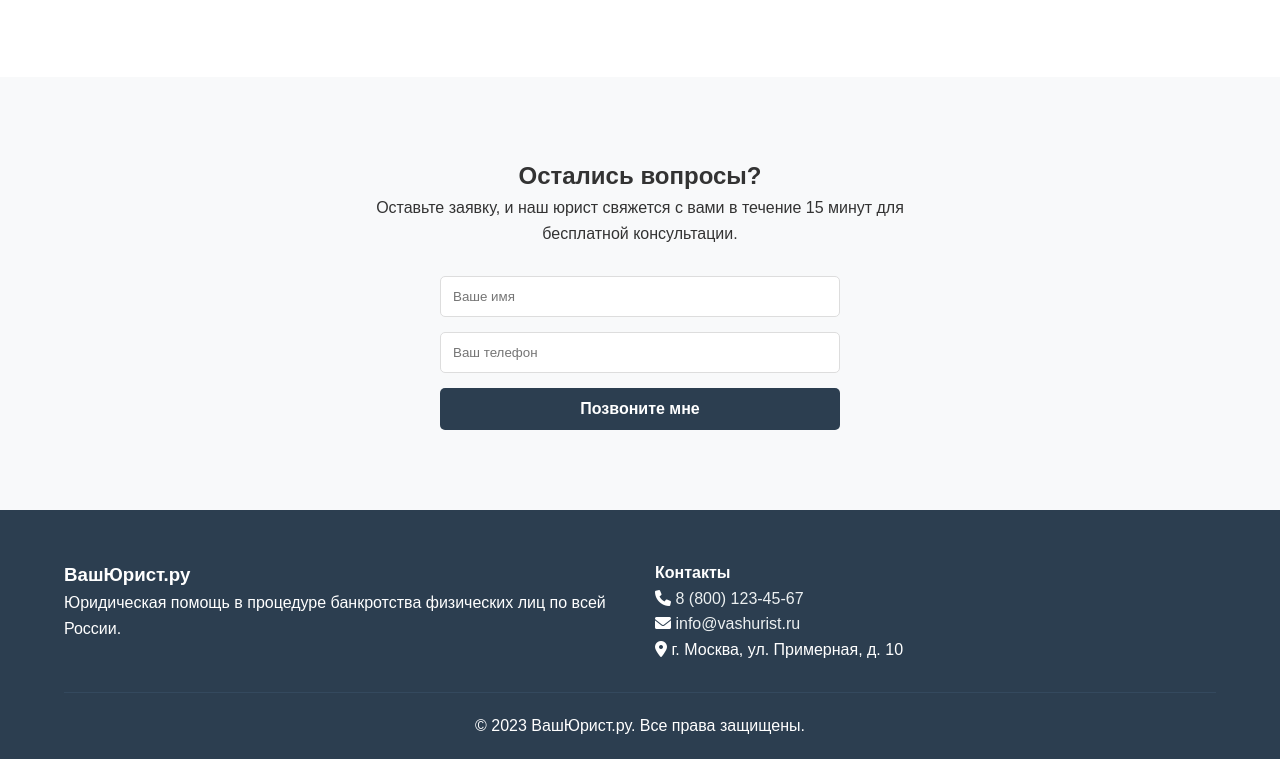
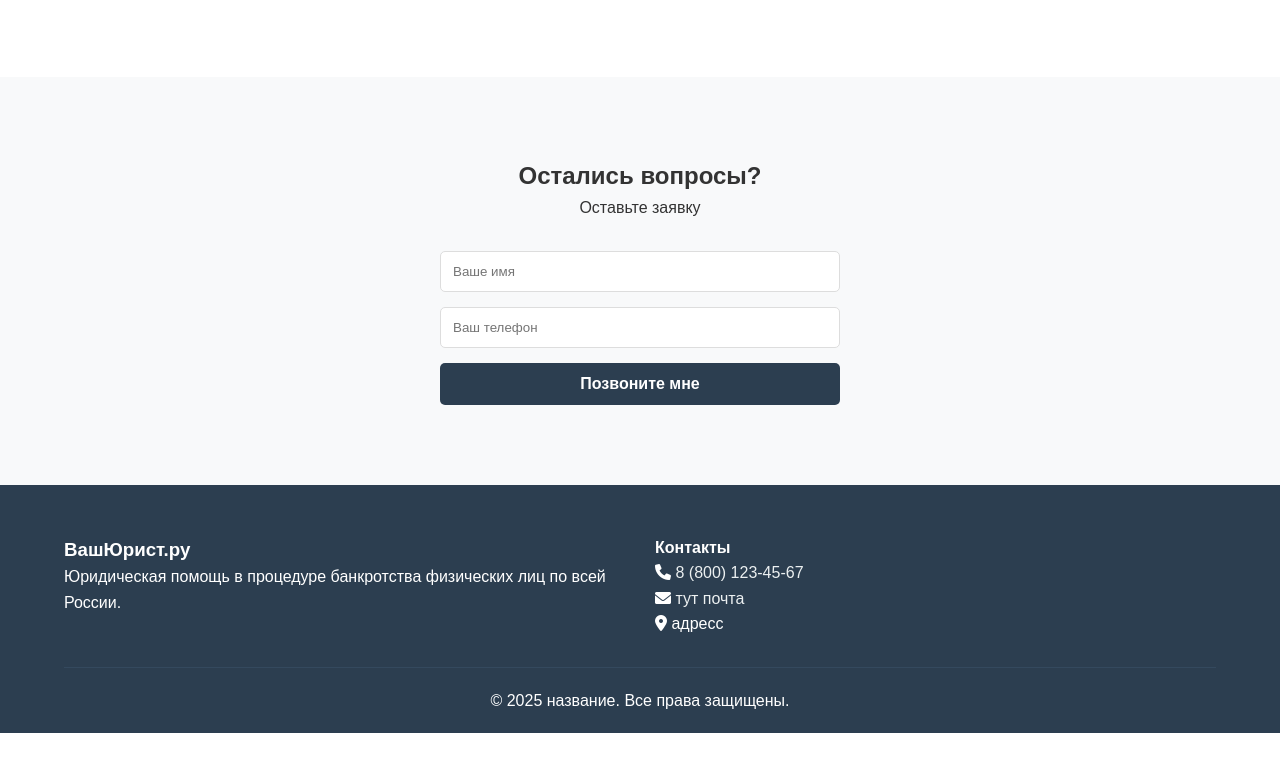
Before and after one commit to timyr854/test, a plain HTML site: page index.html in a window 1280 px wide. Shown: the part 1601-2360 px from the top of the page. After the commit the page ends 2334 px from the top, so only its background shows below. Drawn offline with Linux system fonts and the light colour scheme.

Commit message:
Update index.html

```diff
--- a/index.html
+++ b/index.html
@@ -3,7 +3,7 @@
 <head>
     <meta charset="UTF-8">
     <meta name="viewport" content="width=device-width, initial-scale=1.0">
-    <title>Ваша Юридическая Компания | Помощь в банкротстве и списании долгов</title>
+    <title>Ваша Юридическая Компания</title>
     <link rel="stylesheet" href="style.css">
     <!-- Подключение иконок (например, телефона, почты) -->
     <link href="https://cdnjs.cloudflare.com/ajax/libs/font-awesome/6.0.0/css/all.min.css" rel="stylesheet">
@@ -16,7 +16,7 @@
             <div class="header-inner">
                 <!-- Логотип -->
                 <div class="logo">
-                    <h2>ВашЮрист.ру</h2>
+                    <h2>Название</h2>
                 </div>
                 <!-- Навигация -->
                 <nav class="nav">
@@ -106,7 +106,7 @@
         <div class="container">
             <div class="cta-content">
                 <h2>Остались вопросы?</h2>
-                <p>Оставьте заявку, и наш юрист свяжется с вами в течение 15 минут для бесплатной консультации.</p>
+                <p>Оставьте заявку</p>
                 <form class="cta-form">
                     <input type="text" placeholder="Ваше имя" required>
                     <input type="tel" placeholder="Ваш телефон" required>
@@ -127,12 +127,12 @@
                 <div class="footer-contacts">
                     <h4>Контакты</h4>
                     <p><i class="fas fa-phone"></i> <a href="tel:+78001234567">8 (800) 123-45-67</a></p>
-                    <p><i class="fas fa-envelope"></i> <a href="mailto:info@vashurist.ru">info@vashurist.ru</a></p>
-                    <p><i class="fas fa-map-marker-alt"></i> г. Москва, ул. Примерная, д. 10</p>
+                    <p><i class="fas fa-envelope"></i> <a href="mailto:info@vashurist.ru">тут почта</a></p>
+                    <p><i class="fas fa-map-marker-alt"></i> адресс</p>
                 </div>
             </div>
             <div class="footer-bottom">
-                <p>&copy; 2023 ВашЮрист.ру. Все права защищены.</p>
+                <p>&copy; 2025 название. Все права защищены.</p>
             </div>
         </div>
     </footer>
```
